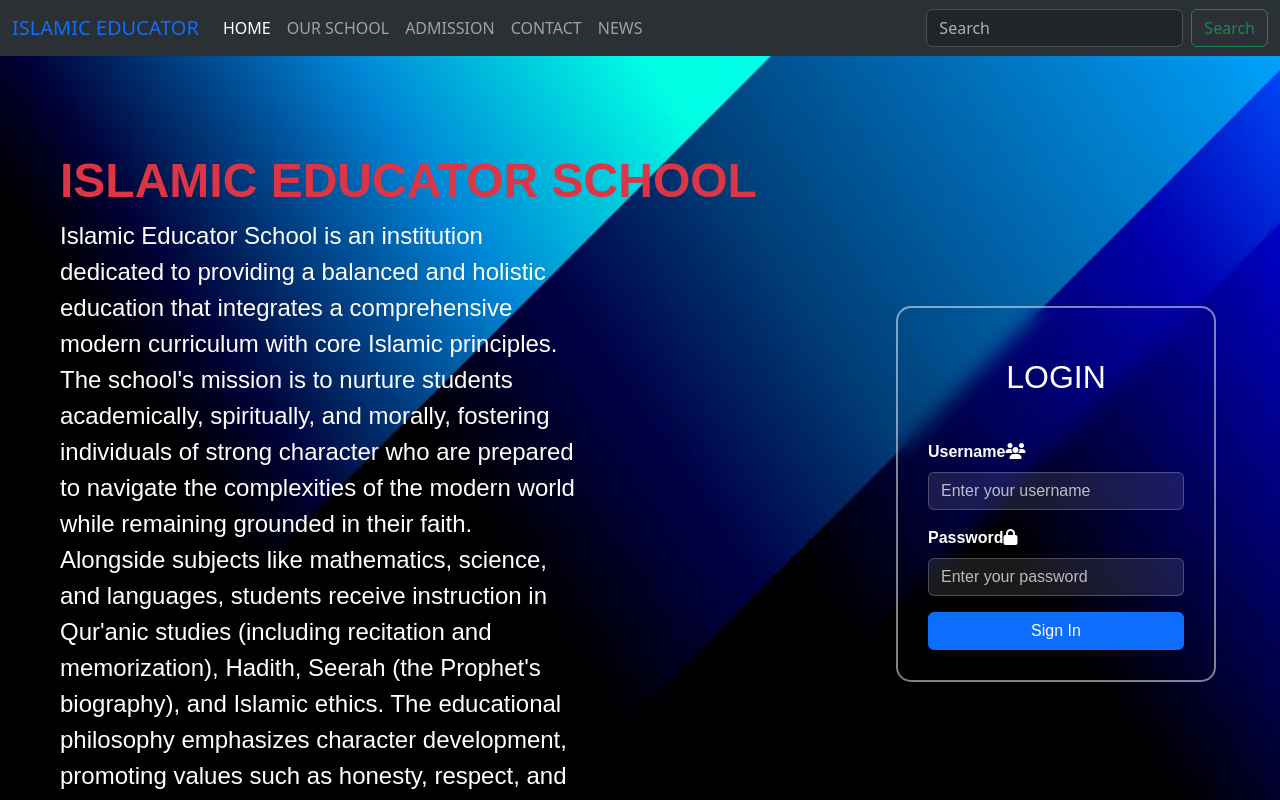
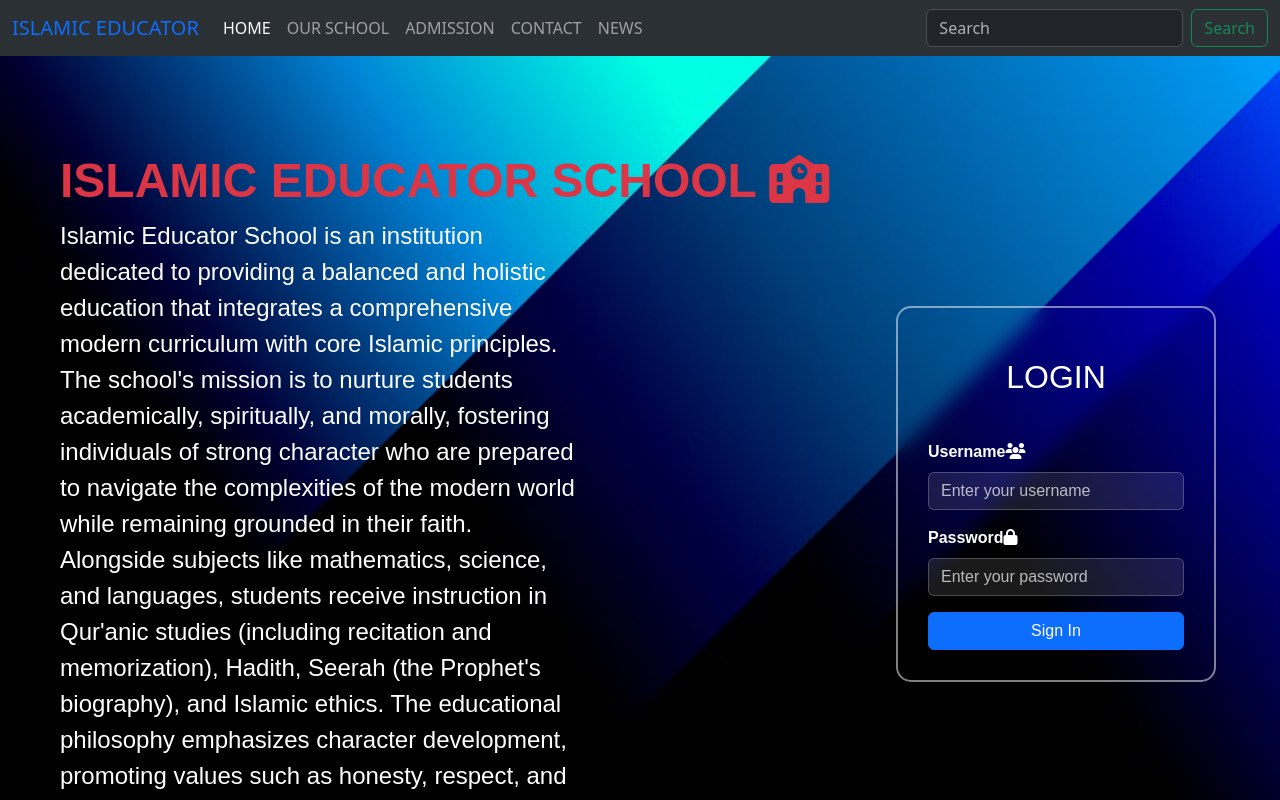
Before and after one commit to MAAZALI99/Islamic-Educator-, a plain HTML site: page index.html in a window 1280 px wide. Shown: the top 800 px of the page. Drawn offline with nearby package versions, Linux system fonts and the light colour scheme.

Commit message:
add more icons

```diff
--- a/index.html
+++ b/index.html
@@ -48,7 +48,7 @@
     <div class="main" style="display: flex !important; flex-direction: row;">
         <div class="hero-banner p-5 mb-4  rounded-3" style="width: 70%;">
             <div class="container-fluid py-5">
-                <h1 class="display-5 fw-bold text-danger">ISLAMIC EDUCATOR SCHOOL</h1>
+                <h1 class="display-5 fw-bold text-danger">ISLAMIC EDUCATOR SCHOOL <i class="fa-solid fa-school"></i></h1>
                 <p class="col-md-8 fs-4">Islamic Educator School is an institution dedicated to providing a balanced and
                     holistic education that integrates a comprehensive modern curriculum with core Islamic principles.
                     The school's mission is to nurture students academically, spiritually, and morally, fostering
```
